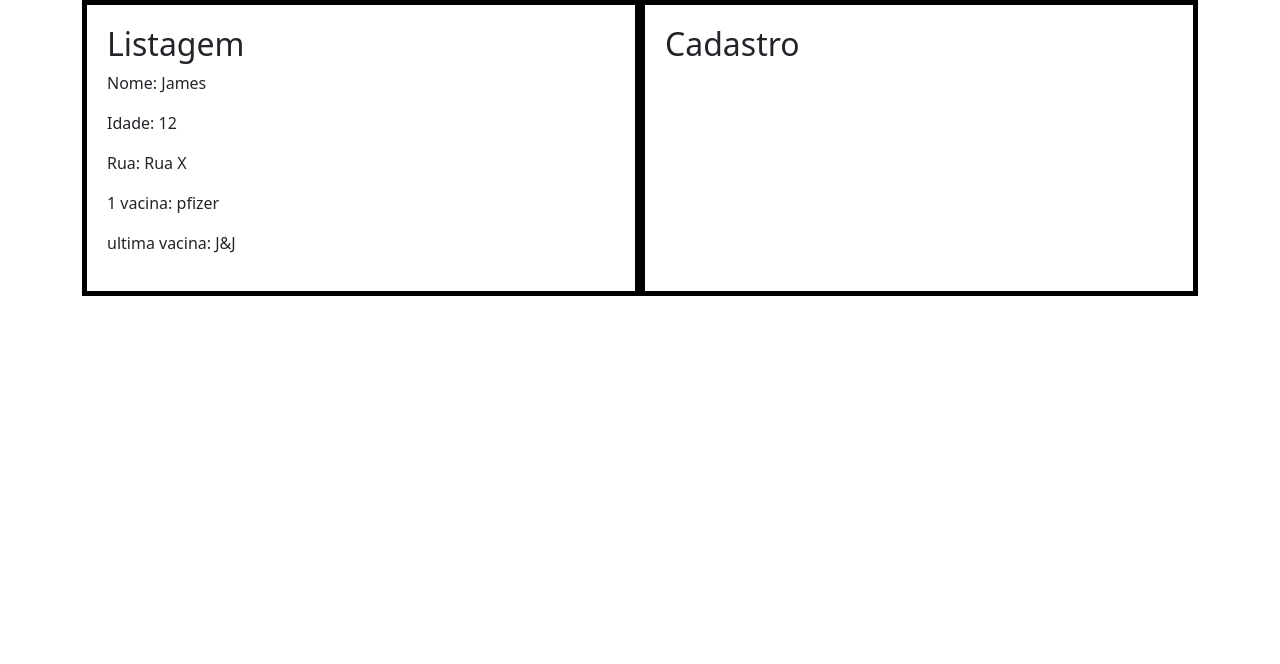
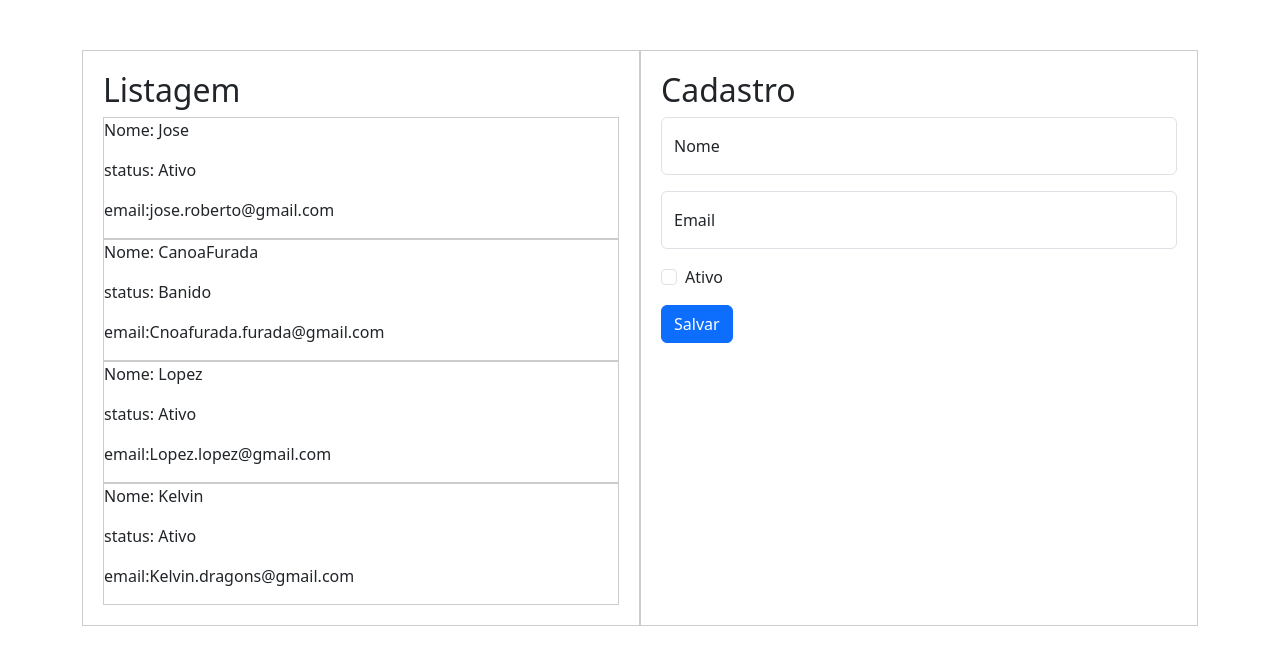
Before and after one commit to JoseRoberto321/gerenciador-usuarios, a React (Create React App) app: page / in a window 1280 px wide. Shown: the top 664 px of the page. Built offline with nearby package versions, Linux system fonts and the light colour scheme.

Commit message:
atualização

```diff
--- a/package.json
+++ b/package.json
@@ -9,6 +9,7 @@
     "react": "^18.2.0",
     "react-dom": "^18.2.0",
     "react-scripts": "5.0.1",
+    "react-toastify": "^9.1.3",
     "web-vitals": "^2.1.4"
   },
   "scripts": {
--- /dev/null
+++ b/src/App.css
@@ -0,0 +1,7 @@
+.caixa{
+    width: 600px;
+    border: 1px solid #CCC;
+    padding: 20px;
+    margin-top: 50px;
+    overflow: auto;
+}
--- a/src/App.js
+++ b/src/App.js
@@ -1,68 +1,72 @@
+import React from "react";
+import "./App.css"
+import Cadastro from "./Componentes/cadastro";
+import Listagem from "./Componentes/Listagem.js"
+import'react-toastify/dist/ReactToastify.css';
+import{ToastContainer}from"react-toastify";
+function App() {
 
 
-function App() {
 
-  //como funciona objetos em JavaScript
+
+  // Como funciona objeto em javascript
   const usuario = {
-    //chave
-    nome: "James",
-    idade: 12,
-    status: true,
+    //chave: valor
+    nome:"Jose",
+    idade: 19,
+    status:true,
     endereco: {
-       rua: "Rua X",
-       numero: 139,
-       complemento: "ap 20"
-     },
-     vacinas_covid19: ["pfizer", "pfizer", "pfizer", "J&J",]
-
+      rua: "Londres",
+      numero: 139,
+      complemento:"ap 20"
+    },
+    vacinas_covid19:["Pfizer", "Pfizer", "Pfize", "J&J"]
   }
 
   const qnt_vacina = usuario.vacinas_covid19.length - 1
 
-  //Como usar um array com objetos dentro
-  const usuarios = [
-   {nome: "Conrado", status: true },
-   {nome: "Lores", status: false },
-   {nome: "Maria", status: true },
-   {nome: "Pedrita", status: true },
+  const usuarios_padrao = [
+
+      {nome: "Jose", status: true, email: "jose.roberto@gmail.com",},
+      {nome: "CanoaFurada", status: false, email: "Cnoafurada.furada@gmail.com",},
+      {nome: "Lopez", status: true, email: "Lopez.lopez@gmail.com",},
+      {nome: "Kelvin", status: true, email: "Kelvin.dragons@gmail.com"}
+
+
   ]
 
-  console.log(usuarios)
-
-  //console.log(usuario.nome.rua, usuario.endereco.complemento)
-  //console.log(Object.keys(usuario))
+  const [usuarios, alteraUsuarios] = React.useState(usuarios_padrao);
 
 
   return (
     <div className="container">
 
+      <ToastContainer
+        position="top-right"
+        autoClose={5000}
+        hideProgressBar={false}
+        newestOnTop={false}
+        rtl={false}
+        pauseOnFocusLoss
+        draggable
+        pauserOnHover
+        theme="dark"
+        />
+
       <div className="d-flex justify-content-around">
 
-        <div style={estilo}>
-          <h2> Listagem </h2>
 
-          <p> Nome: {usuario.nome} </p>
-          <p> Idade: {usuario.idade}   </p>
-          <p> Rua: {usuario.endereco.rua} </p>
-          <p> 1 vacina: {usuario.vacinas_covid19[0]} </p>
-          <p> ultima vacina: {usuario.vacinas_covid19[ qnt_vacina]} </p>
-        </div>
+        <Listagem usuarios={usuarios}/>
+        <Cadastro usuarios={usuarios} alteraUsuarios={alteraUsuarios} />
 
-        <div style={estilo}>
-          <h2> Cadastro </h2>
-        </div>
 
-      </div>
+
+      </div >
 
     </div>
   );
 }
 
-const estilo = {
-  width: 600,
-  border: "5px solid #000",
-  padding: 20,
-  margintop: 50
- }
+
 
 export default App;
--- /dev/null
+++ b/src/Componentes/Listagem.js
@@ -0,0 +1,24 @@
+
+function Listagem(props){
+    return(
+        <div className={"caixa"}>
+          <h2> Listagem</h2>
+
+          {
+            props.usuarios.map( item =>
+              <div style={{border:"1px solid #CCC"}}>
+              <p> Nome: {item.nome} </p>
+              <p> status: {item.status == true ?"Ativo" :"Banido"} </p>
+              <p>email:{item.email}</p>
+              </div>
+
+            )
+          }
+
+
+
+        </div>
+
+    )
+}
+export default Listagem;
--- /dev/null
+++ b/src/Componentes/cadastro.js
@@ -0,0 +1,96 @@
+import React from 'react';
+import{toast} from 'react-toastify'
+
+// import { Container } from './styles';
+
+function Cadastro(props) {
+  const [nome, alteraNome] = React.useState("");
+  const [status, alteraStatus] = React.useState(false);
+  const [email, alteraEmail] = React.useState(false);
+
+
+
+
+
+
+
+  function salvar(e){
+    e.preventDefault()
+
+    const usuario = {
+      nome:nome,
+      status:status,
+      email: email,
+
+    }
+    if(verifica()){
+      props.alteraUsuarios([ ...props.usuarios, usuario])
+
+    }
+
+
+  }
+
+  function veriEmail(email){
+    const re = /^[^\s@]+@[^\s@]+\.[^\s@]+$/;
+    return re.test(email)
+  }
+  function verifica(){
+    if(!nome){
+      toast('X.Digite um Nome!')
+      return;
+    }
+    if(nome.length < 3){
+      toast('Não Aceitamos Nomes Com menos de 3 Caracteres.')
+      return;
+    }
+    if(!email){
+      toast('X. Digite um E-mail')
+      return;
+    }
+    if(!veriEmail(email)){
+     toast('X! Digite um e-mail válido')
+     return;
+    }
+    return true;
+
+
+  }
+
+
+
+  return (
+
+
+      <div className="caixa">
+          <h2> Cadastro</h2>
+
+
+          <form onSubmit={(e)=>salvar(e)}>
+
+          <div className="mb-3 form-floating">
+                        <input onChange={e=>alteraNome(e.target.value)} className="form-control" id="txtNome" placeholder="None"/>
+                        <label htmlFor="txtNome" className="form-label">Nome</label>
+                    </div>
+                    <div className="mb-3 form-floating">
+                        <input onChange={e=>alteraEmail(e.target.value)} className="form-control" id="txtNome" placeholder="None"/>
+                        <label htmlFor="txtNome" className="form-label">Email</label>
+                    </div>
+                    <div className="mb-3 form-check">
+                        <input checked={status} onChange={e=>alteraStatus(e.target.checked)} type="checkbox" className="form-check-input" id="cboxStatus"/>
+                        <label className="form-check-label" htmlFor="cboxStatus">Ativo</label>
+                    </div>
+
+
+
+              <button type="submit" className="btn btn-primary">Salvar</button>
+
+            </form>
+          </div>
+
+
+
+  )
+}
+
+export default Cadastro;
```
Also changed, not shown: src/index.js (line endings or trailing spaces), 1 other file (tests, documents, lock files or other folders).
